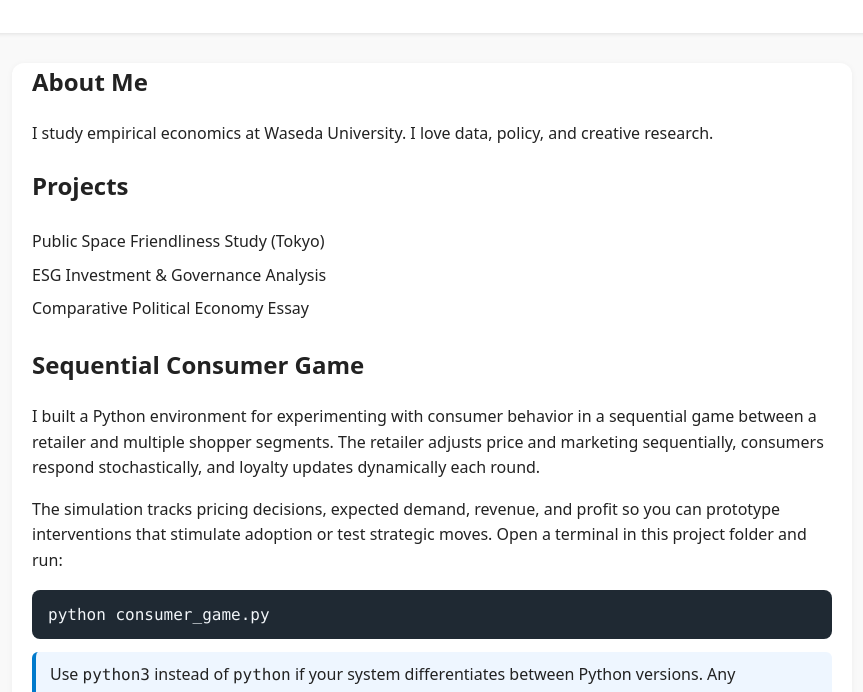
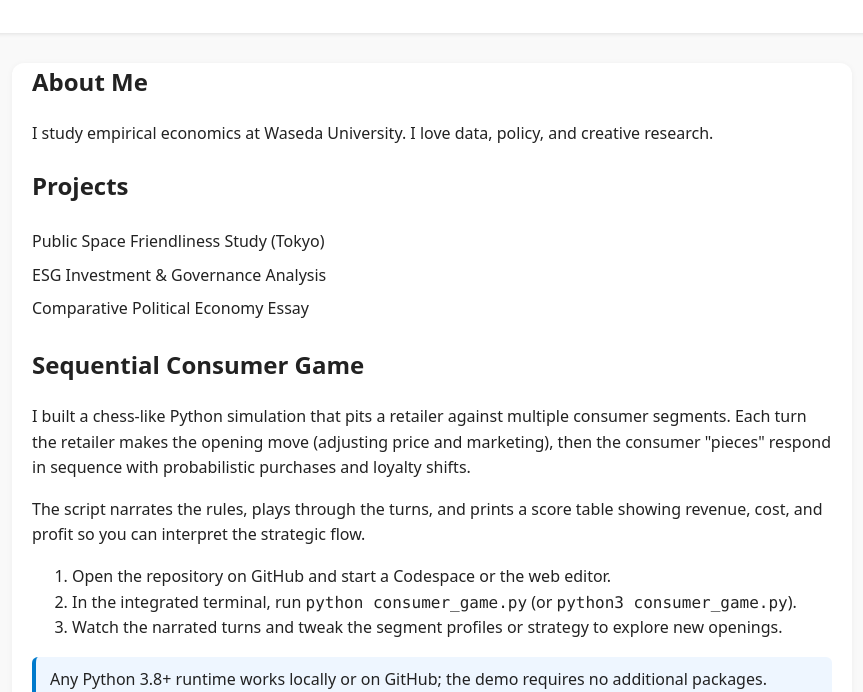
Before and after one commit to ozhao8509-cyber/Oscar.github.io, a plain HTML site: page index.html in a window 1280 px wide. Shown: the part 103-795 px from the top of the page, without its empty margins (208-1071 px from the left). Drawn offline with nearby package versions, Linux system fonts and the light colour scheme.

Commit message:
Update index.html

```diff
--- a/index.html
+++ b/index.html
@@ -1,4 +1,4 @@
-  <meta name="viewport" content="width=device-width,initial-scale=1" />
+<meta name="viewport" content="width=device-width,initial-scale=1" />
   <title>Oscar’s Website</title>
   <link rel="stylesheet" href="style.css" />
 </head>
@@ -26,25 +26,26 @@
     <section>
       <h2>Sequential Consumer Game</h2>
       <p>
-        I built a Python environment for experimenting with consumer behavior in a
-        sequential game between a retailer and multiple shopper segments. The
-        retailer adjusts price and marketing sequentially, consumers respond
-        stochastically, and loyalty updates dynamically each round.
+        I built a chess-like Python simulation that pits a retailer against
+        multiple consumer segments. Each turn the retailer makes the opening move
+        (adjusting price and marketing), then the consumer "pieces" respond in
+        sequence with probabilistic purchases and loyalty shifts.
       </p>
       <p>
-        The simulation tracks pricing decisions, expected demand, revenue, and
-        profit so you can prototype interventions that stimulate adoption or test
-        strategic moves. Open a terminal in this project folder and run:
+        The script narrates the rules, plays through the turns, and prints a
+        score table showing revenue, cost, and profit so you can interpret the
+        strategic flow.
       </p>
-      <pre><code>python consumer_game.py</code></pre>
+      <ol>
+        <li>Open the repository on GitHub and start a Codespace or the web editor.</li>
+        <li>In the integrated terminal, run <code>python consumer_game.py</code>
+          (or <code>python3 consumer_game.py</code>).</li>
+        <li>Watch the narrated turns and tweak the segment profiles or strategy to
+          explore new openings.</li>
+      </ol>
       <p class="note">
-        Use <code>python3</code> instead of <code>python</code> if your system
-        differentiates between Python versions. Any environment with Python 3.8+
-        will work.
-      </p>
-      <p>
-        You can customize the <code>ConsumerSegment</code> profiles and swap in
-        different retailer policies to explore alternative market designs.
+        Any Python 3.8+ runtime works locally or on GitHub; the demo requires no
+        additional packages.
       </p>
     </section>
 
@@ -54,7 +55,7 @@
     </section>
   </main>
       <a href="china-ngo-localization-20251022.pptx" class="btn" download>📂 View Presentation</a>
-  <link rel="preconnect" href="https://cdn.jsdelivr.net">
+<link rel="preconnect" href="https://cdn.jsdelivr.net">
 <script src="https://cdn.jsdelivr.net/npm/chart.js"></script>
 
 <style>
```
